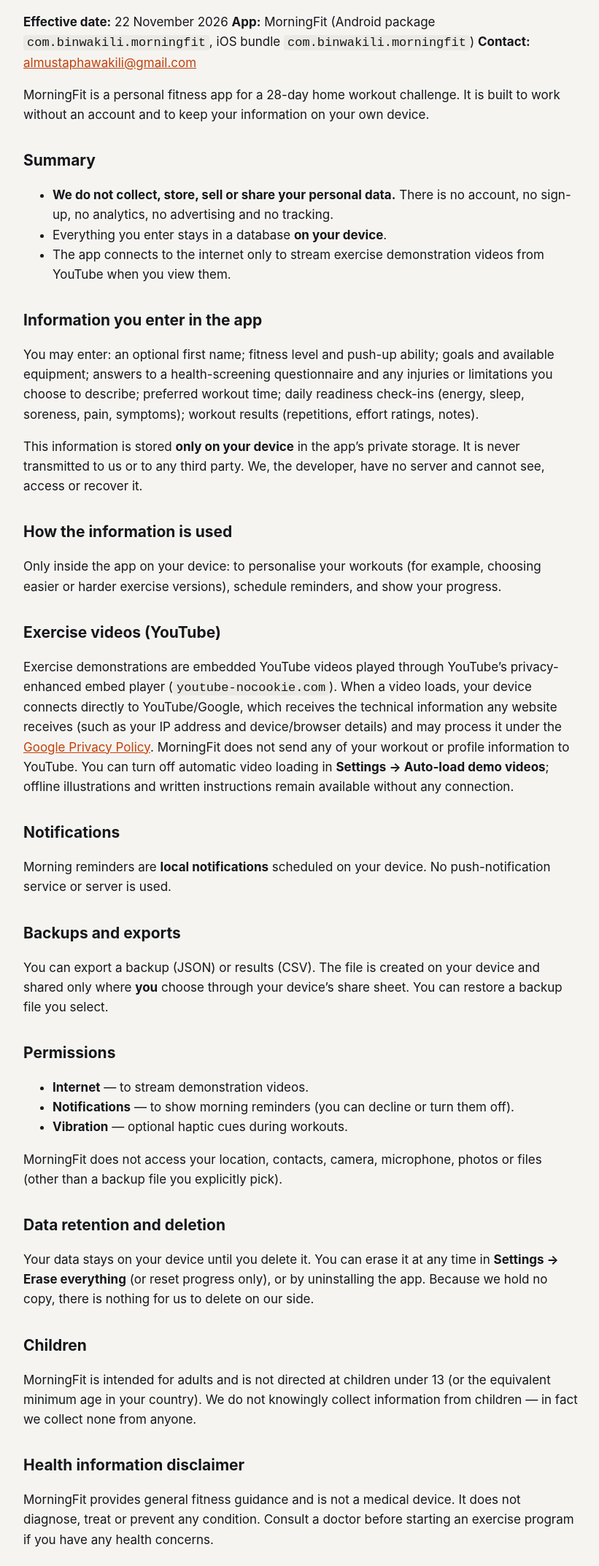
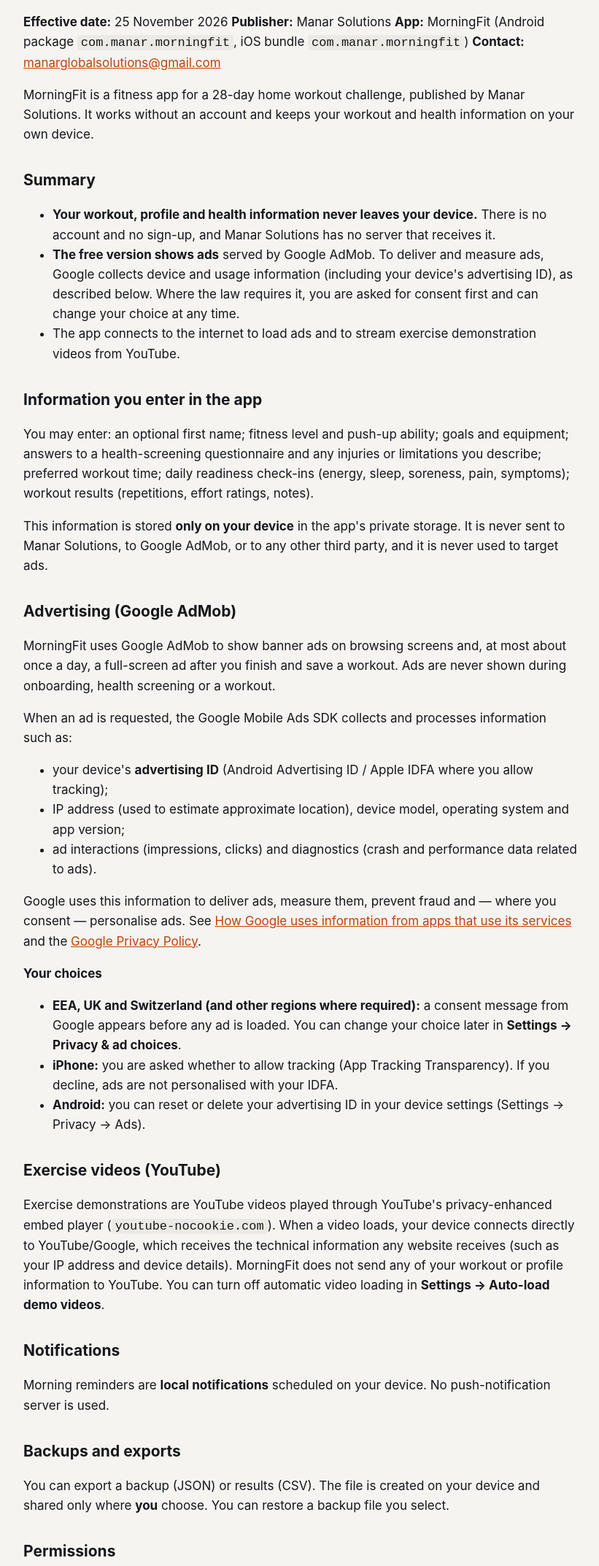
Before and after one commit to Binwakil/morningfit-privacy, a plain HTML site: page index.html in a window 1280 px wide. Shown: the part 83-2229 px from the top of the page at 73% size, without its empty margins (228-1049 px from the left). Drawn offline with Linux system fonts and the light colour scheme.

Commit message:
Privacy policy for MorningFit 1.1.0 (Manar Solutions, Google AdMob)

```diff
--- a/index.html
+++ b/index.html
@@ -28,94 +28,84 @@ h1{font-size:30px;line-height:1.2}h2{margin-top:32px;font-size:21px}a{color:#c24
 </style>
 </head>
 <body>
-<h1 id="morningfit-privacy-policy">MorningFit Privacy Policy</h1>
-<p><strong>Effective date:</strong> 22 November 2026
-<strong>App:</strong> MorningFit (Android package
-<code>com.binwakili.morningfit</code>, iOS bundle
-<code>com.binwakili.morningfit</code>) <strong>Contact:</strong> <a href="mailto:almustaphawakili@gmail.com">almustaphawakili@gmail.com</a></p>
-<p>MorningFit is a personal fitness app for a 28-day home workout
-challenge. It is built to work without an account and to keep your
-information on your own device.</p>
-<h2 id="summary">Summary</h2>
+<h1>MorningFit Privacy Policy</h1>
+<p><strong>Effective date:</strong> 25 November 2026
+<strong>Publisher:</strong> Manar Solutions
+<strong>App:</strong> MorningFit (Android package <code>com.manar.morningfit</code>, iOS bundle <code>com.manar.morningfit</code>)
+<strong>Contact:</strong> <a href="mailto:manarglobalsolutions@gmail.com">manarglobalsolutions@gmail.com</a></p>
+<p>MorningFit is a fitness app for a 28-day home workout challenge, published by Manar Solutions. It works without an
+account and keeps your workout and health information on your own device.</p>
+<h2>Summary</h2>
 <ul>
-<li><strong>We do not collect, store, sell or share your personal
-data.</strong> There is no account, no sign-up, no analytics, no
-advertising and no tracking.</li>
-<li>Everything you enter stays in a database <strong>on your
-device</strong>.</li>
-<li>The app connects to the internet only to stream exercise
-demonstration videos from YouTube when you view them.</li>
+<li><strong>Your workout, profile and health information never leaves your device.</strong> There is no account and no sign-up, and
+Manar Solutions has no server that receives it.</li>
+<li><strong>The free version shows ads</strong> served by Google AdMob. To deliver and measure ads, Google collects device and usage
+information (including your device&#39;s advertising ID), as described below. Where the law requires it, you are asked for
+consent first and can change your choice at any time.</li>
+<li>The app connects to the internet to load ads and to stream exercise demonstration videos from YouTube.</li>
 </ul>
-<h2 id="information-you-enter-in-the-app">Information you enter in the
-app</h2>
-<p>You may enter: an optional first name; fitness level and push-up
-ability; goals and available equipment; answers to a health-screening
-questionnaire and any injuries or limitations you choose to describe;
-preferred workout time; daily readiness check-ins (energy, sleep,
-soreness, pain, symptoms); workout results (repetitions, effort ratings,
-notes).</p>
-<p>This information is stored <strong>only on your device</strong> in
-the app’s private storage. It is never transmitted to us or to any third
-party. We, the developer, have no server and cannot see, access or
-recover it.</p>
-<h2 id="how-the-information-is-used">How the information is used</h2>
-<p>Only inside the app on your device: to personalise your workouts (for
-example, choosing easier or harder exercise versions), schedule
-reminders, and show your progress.</p>
-<h2 id="exercise-videos-youtube">Exercise videos (YouTube)</h2>
-<p>Exercise demonstrations are embedded YouTube videos played through
-YouTube’s privacy-enhanced embed player
-(<code>youtube-nocookie.com</code>). When a video loads, your device
-connects directly to YouTube/Google, which receives the technical
-information any website receives (such as your IP address and
-device/browser details) and may process it under the <a href="https://policies.google.com/privacy">Google Privacy Policy</a>.
-MorningFit does not send any of your workout or profile information to
-YouTube. You can turn off automatic video loading in <strong>Settings →
-Auto-load demo videos</strong>; offline illustrations and written
-instructions remain available without any connection.</p>
-<h2 id="notifications">Notifications</h2>
-<p>Morning reminders are <strong>local notifications</strong> scheduled
-on your device. No push-notification service or server is used.</p>
-<h2 id="backups-and-exports">Backups and exports</h2>
-<p>You can export a backup (JSON) or results (CSV). The file is created
-on your device and shared only where <strong>you</strong> choose through
-your device’s share sheet. You can restore a backup file you select.</p>
-<h2 id="permissions">Permissions</h2>
+<h2>Information you enter in the app</h2>
+<p>You may enter: an optional first name; fitness level and push-up ability; goals and equipment; answers to a
+health-screening questionnaire and any injuries or limitations you describe; preferred workout time; daily readiness
+check-ins (energy, sleep, soreness, pain, symptoms); workout results (repetitions, effort ratings, notes).</p>
+<p>This information is stored <strong>only on your device</strong> in the app&#39;s private storage. It is never sent to Manar Solutions,
+to Google AdMob, or to any other third party, and it is never used to target ads.</p>
+<h2>Advertising (Google AdMob)</h2>
+<p>MorningFit uses Google AdMob to show banner ads on browsing screens and, at most about once a day, a full-screen ad
+after you finish and save a workout. Ads are never shown during onboarding, health screening or a workout.</p>
+<p>When an ad is requested, the Google Mobile Ads SDK collects and processes information such as:</p>
 <ul>
-<li><strong>Internet</strong> — to stream demonstration videos.</li>
-<li><strong>Notifications</strong> — to show morning reminders (you can
-decline or turn them off).</li>
-<li><strong>Vibration</strong> — optional haptic cues during
-workouts.</li>
+<li>your device&#39;s <strong>advertising ID</strong> (Android Advertising ID / Apple IDFA where you allow tracking);</li>
+<li>IP address (used to estimate approximate location), device model, operating system and app version;</li>
+<li>ad interactions (impressions, clicks) and diagnostics (crash and performance data related to ads).</li>
 </ul>
-<p>MorningFit does not access your location, contacts, camera,
-microphone, photos or files (other than a backup file you explicitly
-pick).</p>
-<h2 id="data-retention-and-deletion">Data retention and deletion</h2>
-<p>Your data stays on your device until you delete it. You can erase it
-at any time in <strong>Settings → Erase everything</strong> (or reset
-progress only), or by uninstalling the app. Because we hold no copy,
-there is nothing for us to delete on our side.</p>
-<h2 id="children">Children</h2>
-<p>MorningFit is intended for adults and is not directed at children
-under 13 (or the equivalent minimum age in your country). We do not
-knowingly collect information from children — in fact we collect none
-from anyone.</p>
-<h2 id="health-information-disclaimer">Health information
-disclaimer</h2>
-<p>MorningFit provides general fitness guidance and is not a medical
-device. It does not diagnose, treat or prevent any condition. Consult a
-doctor before starting an exercise program if you have any health
-concerns.</p>
-<h2 id="security">Security</h2>
-<p>Data is stored in the app’s private, sandboxed storage protected by
-your device’s operating system. Keep your device secured with a
-passcode. Exported backup files are not encrypted; store them somewhere
-you trust.</p>
-<h2 id="changes-to-this-policy">Changes to this policy</h2>
-<p>If this policy changes, the updated version will be published at the
-same address with a new effective date.</p>
-<h2 id="contact">Contact</h2>
-<p>Questions about this policy: <strong><a href="mailto:almustaphawakili@gmail.com">almustaphawakili@gmail.com</a></strong></p>
+<p>Google uses this information to deliver ads, measure them, prevent fraud and — where you consent — personalise ads.
+See <a href="https://policies.google.com/technologies/partner-sites">How Google uses information from apps that use its services</a>
+and the <a href="https://policies.google.com/privacy">Google Privacy Policy</a>.</p>
+<p><strong>Your choices</strong></p>
+<ul>
+<li><strong>EEA, UK and Switzerland (and other regions where required):</strong> a consent message from Google appears before any
+ad is loaded. You can change your choice later in <strong>Settings → Privacy &amp; ad choices</strong>.</li>
+<li><strong>iPhone:</strong> you are asked whether to allow tracking (App Tracking Transparency). If you decline, ads are not
+personalised with your IDFA.</li>
+<li><strong>Android:</strong> you can reset or delete your advertising ID in your device settings (Settings → Privacy → Ads).</li>
+</ul>
+<h2>Exercise videos (YouTube)</h2>
+<p>Exercise demonstrations are YouTube videos played through YouTube&#39;s privacy-enhanced embed player
+(<code>youtube-nocookie.com</code>). When a video loads, your device connects directly to YouTube/Google, which receives the
+technical information any website receives (such as your IP address and device details). MorningFit does not send any
+of your workout or profile information to YouTube. You can turn off automatic video loading in
+<strong>Settings → Auto-load demo videos</strong>.</p>
+<h2>Notifications</h2>
+<p>Morning reminders are <strong>local notifications</strong> scheduled on your device. No push-notification server is used.</p>
+<h2>Backups and exports</h2>
+<p>You can export a backup (JSON) or results (CSV). The file is created on your device and shared only where <strong>you</strong>
+choose. You can restore a backup file you select.</p>
+<h2>Permissions</h2>
+<ul>
+<li><strong>Internet / network state</strong> — to load ads and demonstration videos.</li>
+<li><strong>Advertising ID</strong> (Android <code>AD_ID</code>) — used by Google AdMob as described above.</li>
+<li><strong>Notifications</strong> — morning reminders (you can decline or turn them off).</li>
+<li><strong>Vibration</strong> — optional haptic cues during workouts.</li>
+</ul>
+<p>MorningFit does not access your location (GPS), contacts, camera, microphone, photos or files (other than a backup
+file you explicitly pick).</p>
+<h2>Data retention and deletion</h2>
+<p>Your workout data stays on your device until you delete it: <strong>Settings → Erase everything</strong>, or uninstall the app.
+Manar Solutions holds no copy. Data collected by Google for advertising is retained under Google&#39;s policies; you can
+reset your advertising ID at any time.</p>
+<h2>Children</h2>
+<p>MorningFit is intended for adults (18+) and is not directed at children. Ads are requested as general-audience ads
+and the app does not knowingly collect information from children.</p>
+<h2>Health information disclaimer</h2>
+<p>MorningFit provides general fitness guidance and is not a medical device. It does not diagnose, treat or prevent any
+condition. Consult a doctor before starting an exercise program if you have any health concerns.</p>
+<h2>Security</h2>
+<p>Workout data is stored in the app&#39;s private, sandboxed storage protected by your device&#39;s operating system. Exported
+backup files are not encrypted; store them somewhere you trust. Ad requests are sent over encrypted connections (HTTPS).</p>
+<h2>Changes to this policy</h2>
+<p>Updates will be published at this address with a new effective date.</p>
+<h2>Contact</h2>
+<p>Manar Solutions — questions about this policy: <strong><a href="mailto:manarglobalsolutions@gmail.com">manarglobalsolutions@gmail.com</a></strong></p>
 </body>
 </html>
```
